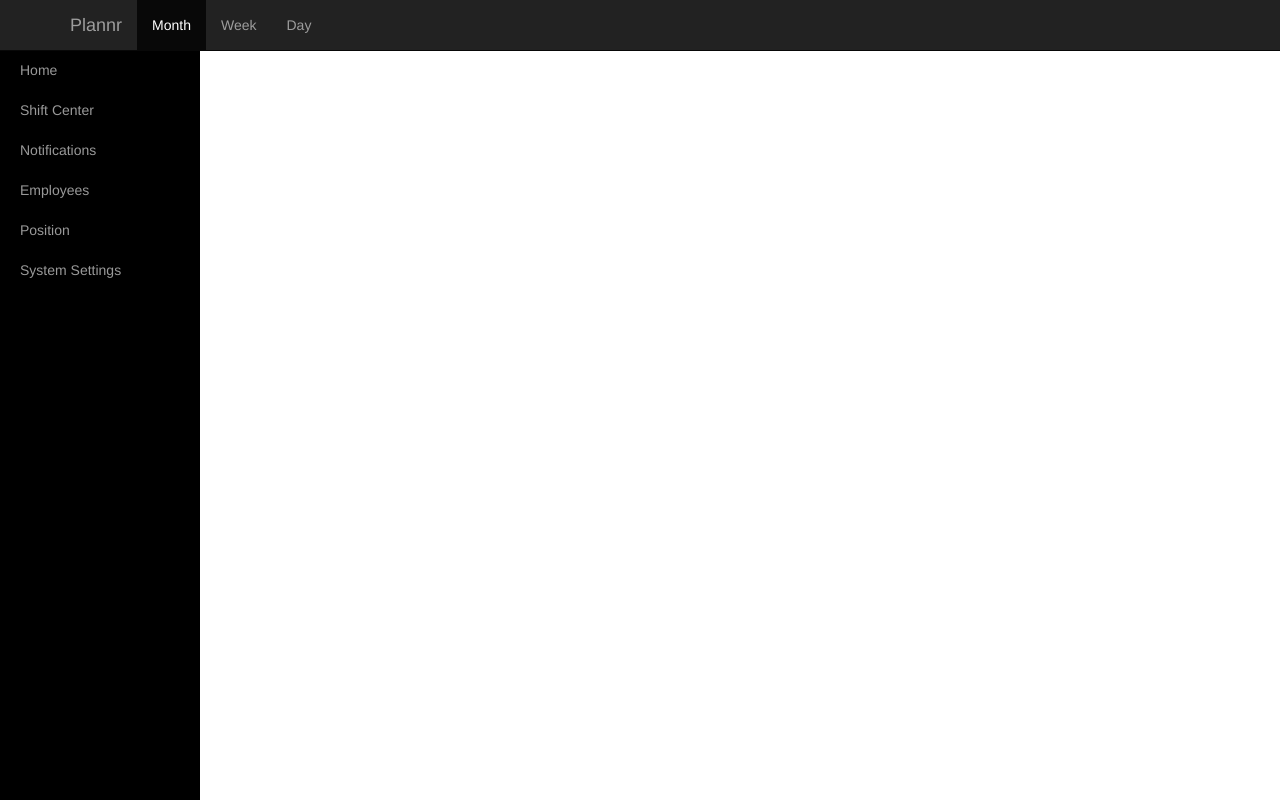
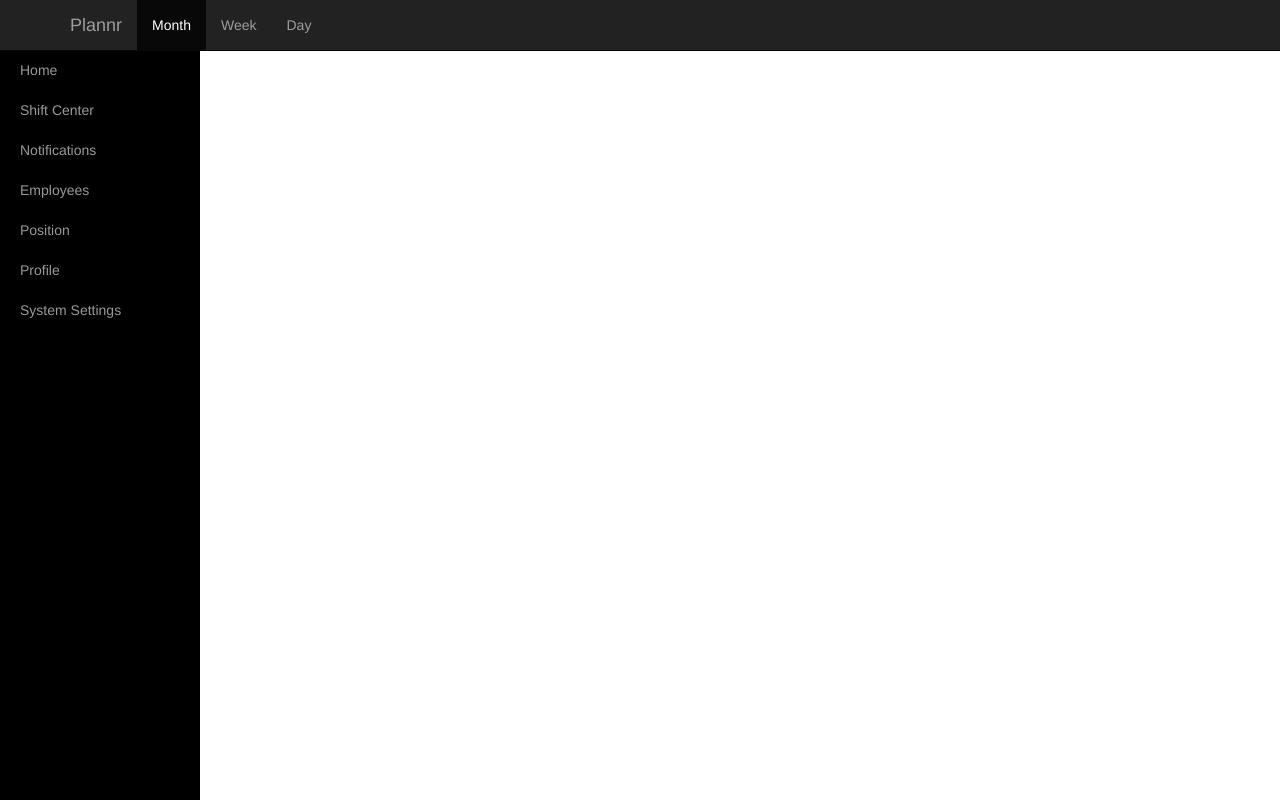
Before and after one commit to dkdo/Plannr, a Django app: page / in a window 1280 px wide. Run offline with Django 3.2, Linux system fonts and the light colour scheme; some libraries are stand-ins or nearby versions.

Commit message:
Added the profile link in the base.html file

```diff
--- a/plannr/templates/global/base.html
+++ b/plannr/templates/global/base.html
@@ -47,6 +47,9 @@
                     <a href="#">Position</a>
                 </li>
                 <li>
+                    <a href="profile">Profile</a>
+                </li>
+                <li>
                     <a href="#">System Settings</a>
                 </li>
             </ul>
```
